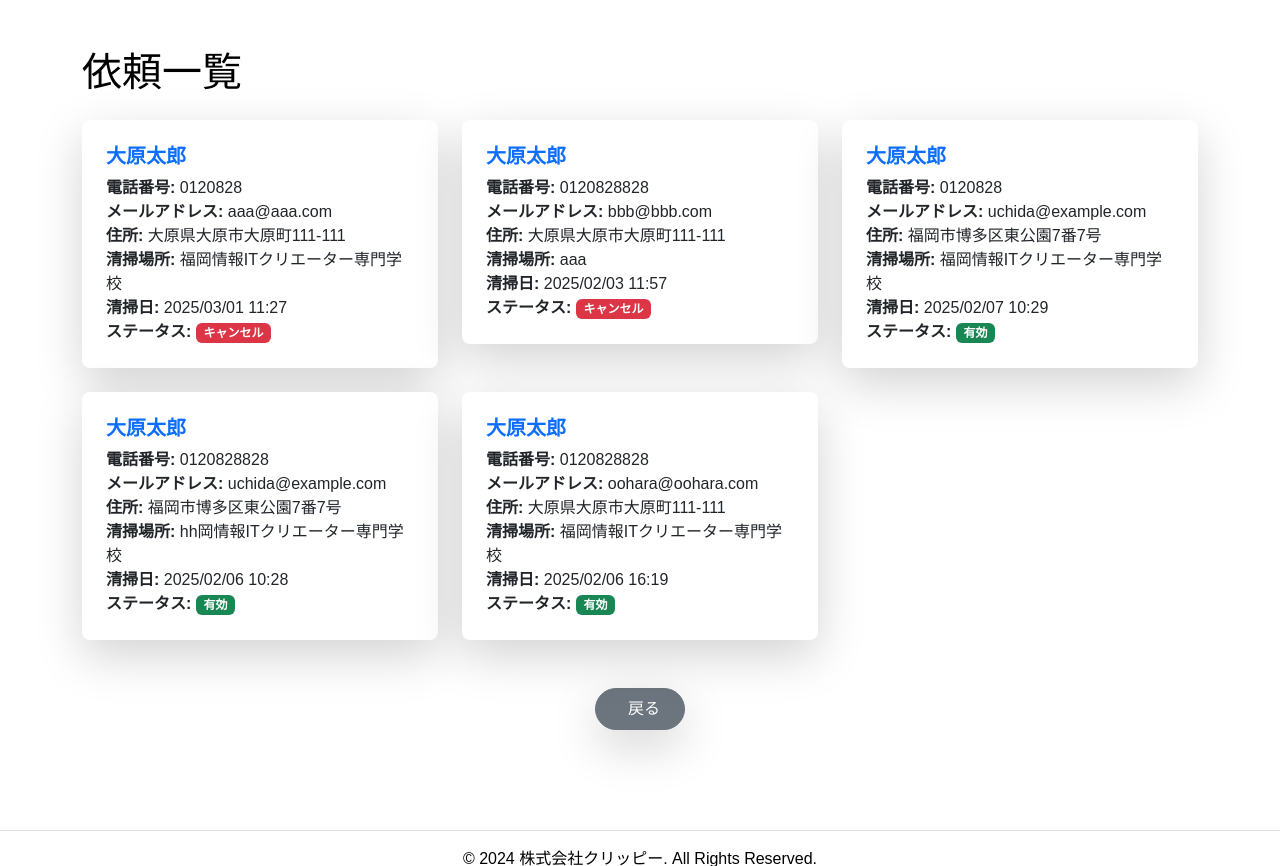
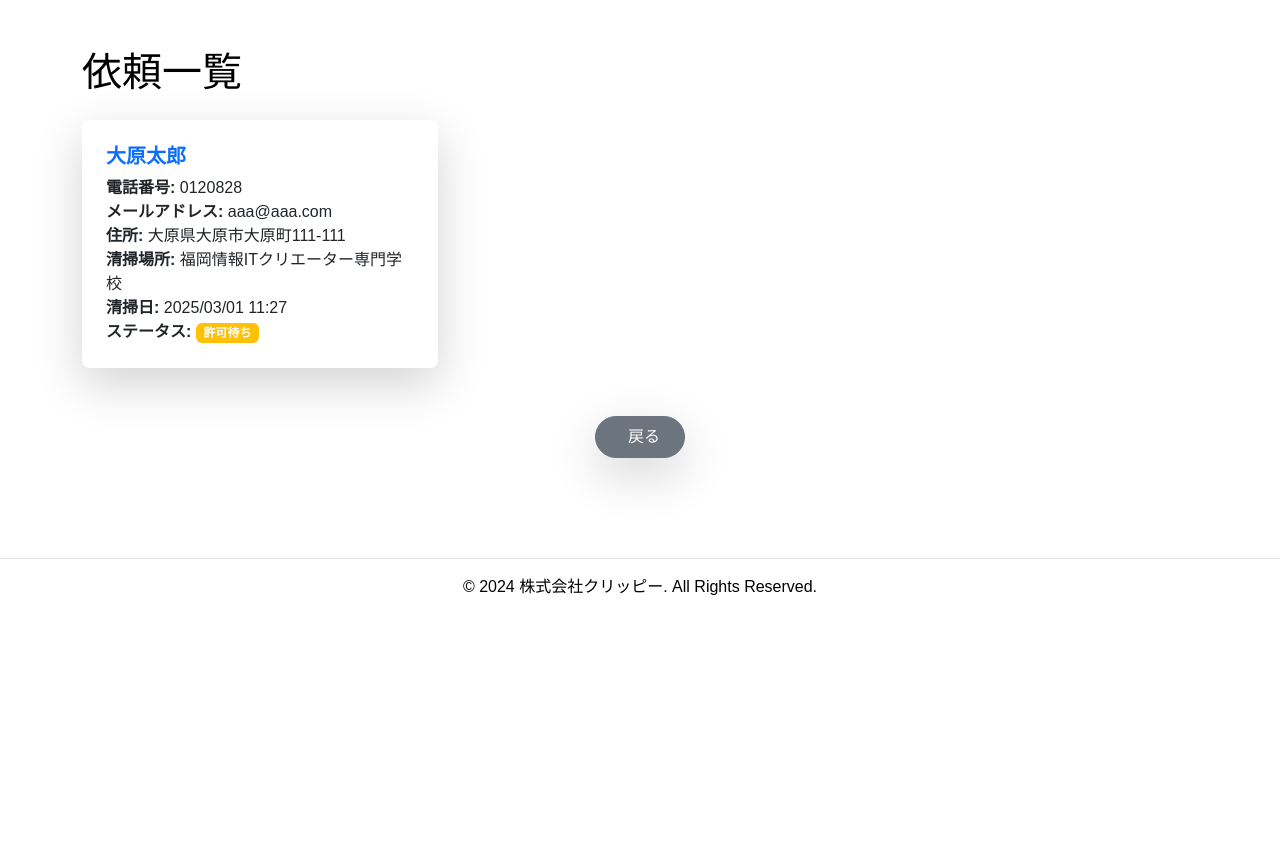
Before and after one commit to TakumiIsibasi/cleaningreservationsite, a Django app: page /adminaccounts/adminrequestconfirmation in a window 1280 px wide. Shown: the part 77-943 px from the top of the page. After the commit the page ends 672 px from the top, so only its background shows below. Run offline with Django 4.2, Linux system fonts and the light colour scheme; data comes from the database, SQL or seed files in the repository; both versions use the stored data as it was after the commit.

Commit message:
あと少し

```diff
--- a/adminaccounts/templates/3adminrequestconfirmation.html
+++ b/adminaccounts/templates/3adminrequestconfirmation.html
@@ -23,9 +23,11 @@
                         <strong>清掃日:</strong> {{ reservation.user_cleaning_date|date:"Y/m/d H:i" }}<br>
                         <strong>ステータス:</strong>
                         {% if reservation.status == 'active' %}
-                            <span class="badge bg-success">有効</span>
-                        {% else %}
-                            <span class="badge bg-danger">キャンセル</span>
+                            <span class="badge bg-success">{{ reservation.get_status_display }}</span>
+                        {% elif reservation.status == 'canceled' %}
+                            <span class="badge bg-danger">{{ reservation.get_status_display }}</span>
+                        {% elif reservation.status == 'pending_active' %}
+                            <span class="badge bg-warning">{{ reservation.get_status_display }}</span>
                         {% endif %}
                     </p>
                 </div>
--- a/adminaccounts/views.py
+++ b/adminaccounts/views.py
@@ -31,11 +31,12 @@ def employee_update(request, employee_id):
 
 # 依頼管理画面
 def adminrequestconfirmation(request):
-    reservations = UserReservation.objects.all().order_by('-created_at')  # 作成日時順に表示
+    reservations = UserReservation.objects.filter(status='pending_active').order_by('-created_at')  # 'pending_active'ステータスのものだけ表示
     context = {
         'reservations': reservations,
     }
     return render(request, '3adminrequestconfirmation.html', context)
+
 
 # 従業員スケジュール一覧画面
 def adminemployeeschedulelist(request):
--- a/reservation/models.py
+++ b/reservation/models.py
@@ -5,9 +5,9 @@ from django.core.validators import MaxLengthValidator
 
 class UserReservation(models.Model):
     STATUS_CHOICES = [
-        ('active', 'Active'),
-        ('canceled', 'Canceled'),
-        ('pending_active', 'Pending_Active'),  # 許可待ち状態を追加
+        ('active', '許可'),
+        ('canceled', 'キャンセル'),
+        ('pending_active', '許可待ち'),  # 許可待ち状態を追加
     ]
 
     # 主キーとしてUUIDを使用
```
Also changed, not shown: db.sqlite3, reservation/migrations/0004_alter_userreservation_status.py (added).
